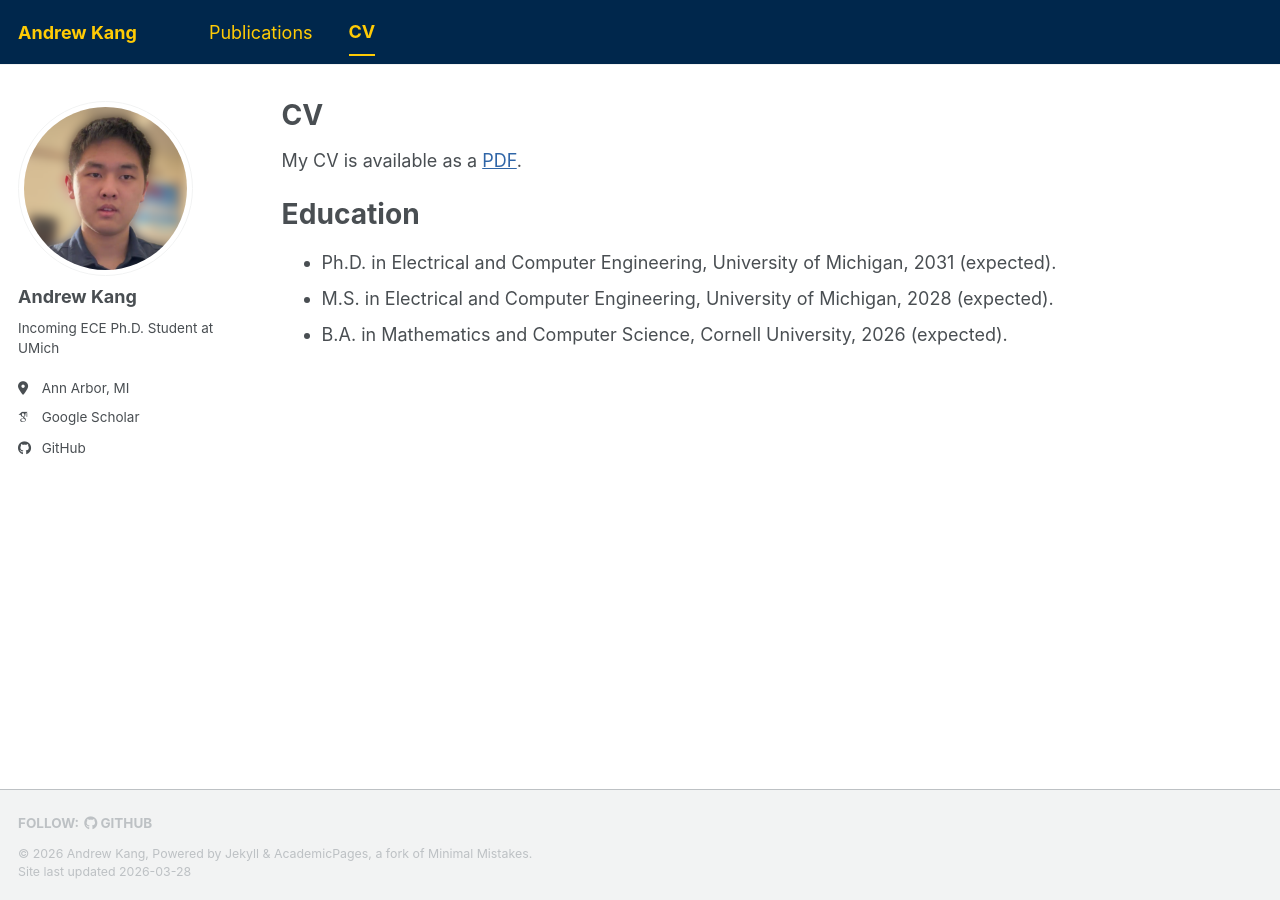
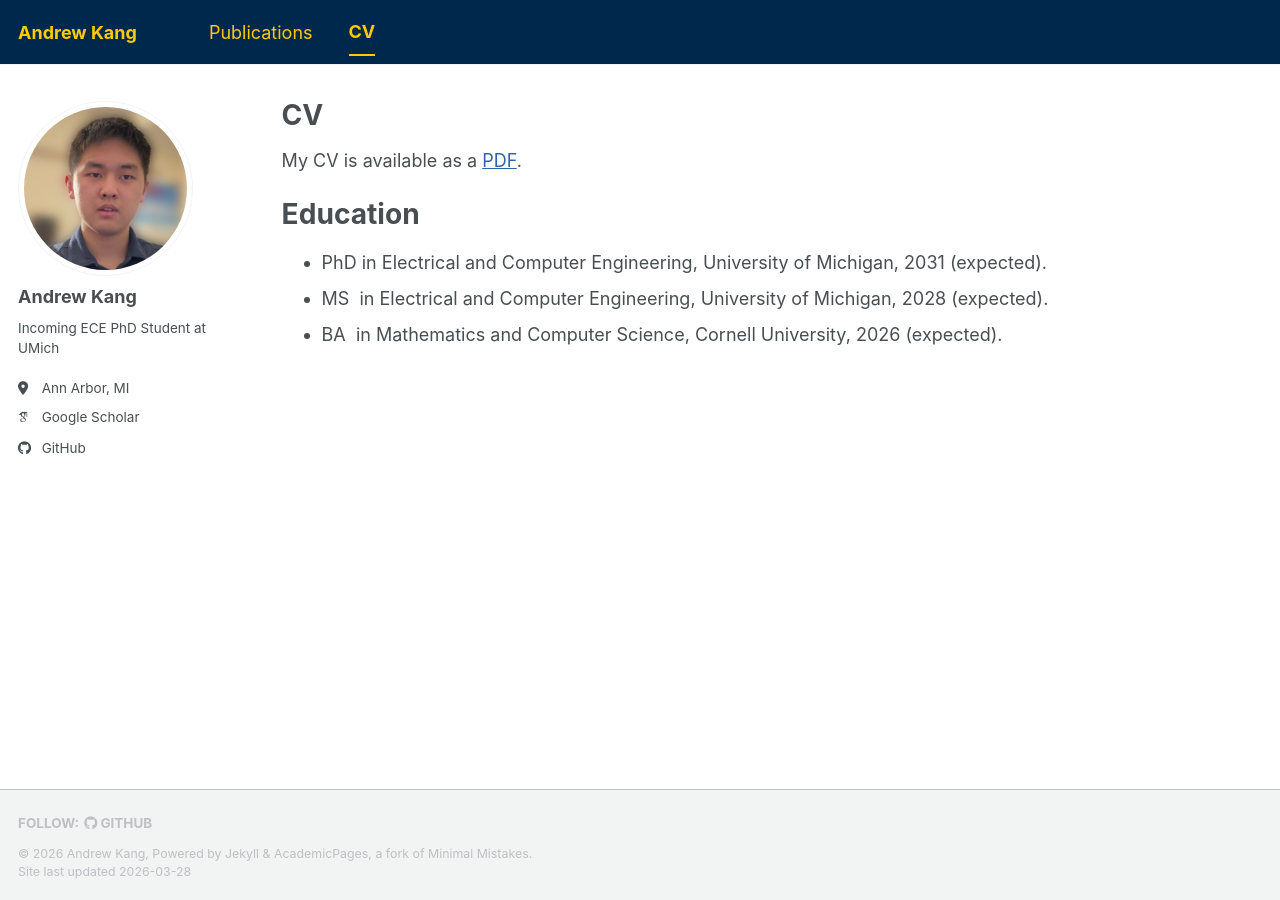
Before and after one commit to andrew-kang/andrew-kang.github.io, a Jekyll site: the page built from _pages/cv.md, in a window 1280 px wide. Built offline with Jekyll 4.4.1, drawn with Linux system fonts in a browser that asks for light colours; some web fonts are replaced; a script bundle is joined from its source files by our own code; library files that are not in the unit come from our copies.

Commit message:
Restandardize degree lettering

```diff
--- a/_config.yml
+++ b/_config.yml
@@ -26,7 +26,7 @@ author:
   avatar           : "profile.png"
   name             : "Andrew Kang"
   pronouns         : # example: "she/her"
-  bio              : "Incoming ECE Ph.D. Student at UMich"
+  bio              : "Incoming ECE PhD Student at UMich"
   employer         : # "University of Michigan"
   location         : "Ann Arbor, MI"
   uri              : # URL
--- a/_pages/cv.md
+++ b/_pages/cv.md
@@ -13,9 +13,9 @@ My CV is available as a [PDF](/files/AndrewKang_CV.pdf).
 
 Education
 ======
-* Ph.D. in Electrical and Computer Engineering, University of Michigan, 2031 (expected).
-* M.S. in Electrical and Computer Engineering, University of Michigan, 2028 (expected).
-* B.A. in Mathematics and Computer Science, Cornell University, 2026 (expected).
+* PhD&nbsp;in Electrical and Computer Engineering, University of Michigan, 2031 (expected).
+* MS&nbsp;&nbsp;in Electrical and Computer Engineering, University of Michigan, 2028 (expected).
+* BA&nbsp;&nbsp;in Mathematics and Computer Science, Cornell University, 2026 (expected).
 
 <!-- Publications
 ======
```
Also changed, not shown: _pages/about.md (+2 -2 lines).
